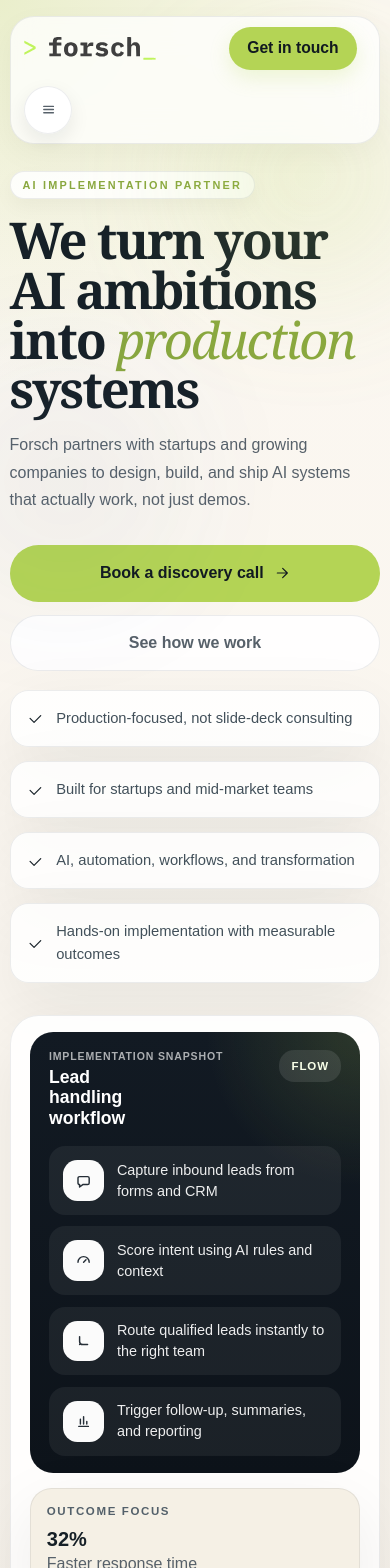
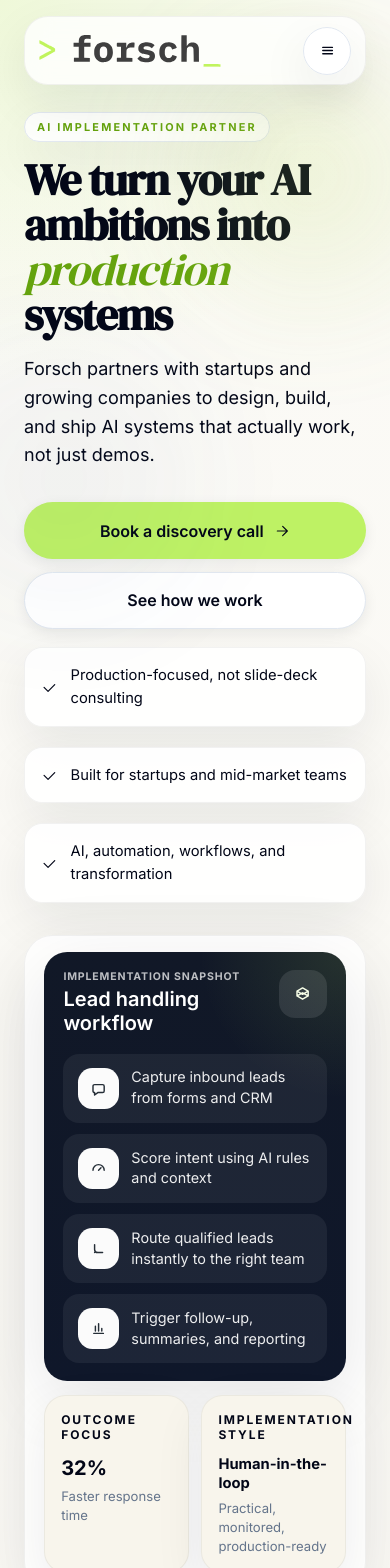
Before and after one commit to viggneshk/forsch, a Next.js app: page / in a window 390 px wide. Shown: the top 1568 px of the page. Built offline with nearby package versions, Linux system fonts and the light colour scheme.

Commit message:
Apply Forsch visual style system

```diff
--- a/app/globals.css
+++ b/app/globals.css
@@ -1,17 +1,63 @@
 :root {
-  --bg: #f6f1e7;
-  --panel: rgba(255, 255, 255, 0.82);
-  --panel-solid: #ffffff;
-  --text: #162027;
-  --muted: #57616a;
-  --border: rgba(22, 32, 39, 0.08);
-  --accent: #b4d455;
-  --accent-deep: #89a73e;
-  --night: #0f161d;
-  --shadow: 0 24px 70px rgba(15, 22, 29, 0.08);
-  --radius-lg: 2rem;
-  --radius-md: 1.4rem;
-  --container: 1180px;
+  --bg-page: #f7f5ef;
+  --bg-surface: #ffffff;
+  --bg-surface-soft: #f1f5f9;
+  --bg-dark: #0f172a;
+  --text-primary: #020617;
+  --text-body: #475569;
+  --text-muted: #64748b;
+  --text-on-dark: #ffffff;
+  --text-on-dark-muted: rgba(255, 255, 255, 0.72);
+  --border-light: #e2e8f0;
+  --border-subtle: rgba(0, 0, 0, 0.05);
+  --brand-lime: #bef264;
+  --brand-lime-hover: #d9f99d;
+  --brand-lime-text: #65a30d;
+  --brand-lime-dark: #4d7c0f;
+  --shadow-soft: 0 18px 50px rgba(15, 23, 42, 0.08);
+  --shadow-large: 0 24px 80px rgba(15, 23, 42, 0.08);
+  --shadow-dark: 0 20px 70px rgba(15, 23, 42, 0.1);
+  --radius-xl: 32px;
+  --radius-lg: 28px;
+  --radius-md: 24px;
+  --radius-sm: 20px;
+  --radius-pill: 9999px;
+  --text-hero: 72px;
+  --text-hero-mobile: 44px;
+  --text-h1: 48px;
+  --text-h2: 40px;
+  --text-h2-mobile: 30px;
+  --text-h3: 24px;
+  --text-body-lg: 20px;
+  --text-body: 16px;
+  --text-small: 14px;
+  --text-label: 12px;
+  --leading-hero: 1.02;
+  --leading-heading: 1.1;
+  --leading-body-lg: 1.6;
+  --leading-body: 1.7;
+  --leading-small: 1.5;
+  --tracking-tight: -0.03em;
+  --tracking-normal: 0;
+  --tracking-label: 0.16em;
+  --section-space-desktop: 96px;
+  --section-space-mobile: 64px;
+  --card-gap: 20px;
+  --grid-gap: 24px;
+  --container-x-desktop: 40px;
+  --container-x-tablet: 32px;
+  --container-x-mobile: 24px;
+  --container: 1280px;
+  --bg: var(--bg-page);
+  --panel: rgba(255, 255, 255, 0.9);
+  --panel-solid: var(--bg-surface);
+  --text: var(--text-primary);
+  --muted: var(--text-body);
+  --border: var(--border-subtle);
+  --accent: var(--brand-lime);
+  --accent-deep: var(--brand-lime-text);
+  --night: var(--bg-dark);
+  --shadow: var(--shadow-large);
 }
 
 * {
@@ -25,11 +71,11 @@ html {
 body {
   margin: 0;
   min-width: 320px;
-  color: var(--text);
+  color: var(--text-primary);
   background:
-    radial-gradient(circle at top left, rgba(180, 212, 85, 0.24), transparent 24rem),
-    linear-gradient(180deg, #fbf7f1 0%, var(--bg) 100%);
-  font-family: Arial, Helvetica, sans-serif;
+    radial-gradient(circle at top left, rgba(190, 242, 100, 0.2), transparent 24rem),
+    linear-gradient(180deg, #fbfaf6 0%, var(--bg-page) 100%);
+  font-family: var(--font-sans), ui-sans-serif, system-ui, -apple-system, BlinkMacSystemFont, "Segoe UI", sans-serif;
 }
 
 a {
@@ -59,7 +105,7 @@ aside {
 }
 
 .container {
-  width: min(calc(100% - 2rem), var(--container));
+  width: min(calc(100% - (var(--container-x-desktop) * 2)), var(--container));
   margin: 0 auto;
   padding: 1.5rem 0 3rem;
 }
@@ -97,17 +143,17 @@ aside {
   justify-content: space-between;
   gap: 1rem;
   margin-bottom: 3rem;
-  padding: 1rem 1.2rem;
-  border: 1px solid var(--border);
-  border-radius: 999px;
-  background: rgba(255, 255, 255, 0.76);
-  backdrop-filter: blur(16px);
-  box-shadow: 0 10px 30px rgba(15, 22, 29, 0.04);
+  padding: 0.75rem 1rem;
+  border: 1px solid var(--border-subtle);
+  border-radius: var(--radius-pill);
+  background: rgba(255, 255, 255, 0.8);
+  backdrop-filter: blur(12px);
+  box-shadow: var(--shadow-soft);
 }
 
 .logo {
   width: auto;
-  height: 1.2rem;
+  height: 2.25rem;
   object-fit: contain;
 }
 
@@ -123,11 +169,11 @@ aside {
   justify-content: center;
   width: 3rem;
   height: 3rem;
-  border: 1px solid var(--border);
-  border-radius: 999px;
+  border: 1px solid var(--border-light);
+  border-radius: var(--radius-pill);
   background: rgba(255, 255, 255, 0.96);
-  color: var(--muted);
-  box-shadow: 0 8px 20px rgba(15, 22, 29, 0.08);
+  color: var(--text-body);
+  box-shadow: var(--shadow-soft);
 }
 
 .mobile-header-cta,
@@ -148,8 +194,9 @@ aside {
   display: flex;
   align-items: center;
   gap: 1.5rem;
-  color: var(--muted);
-  font-size: 0.96rem;
+  color: var(--text-body);
+  font-size: var(--text-small);
+  font-weight: 500;
 }
 
 .desktop-nav a:hover,
@@ -162,14 +209,18 @@ aside {
   align-items: center;
   justify-content: center;
   gap: 0.65rem;
-  padding: 0.95rem 1.35rem;
-  border-radius: 999px;
+  min-height: 48px;
+  padding: 14px 24px;
+  border-radius: var(--radius-pill);
   border: 1px solid transparent;
-  font-weight: 700;
+  font-size: 14px;
+  font-weight: 600;
+  line-height: 1;
   transition:
     transform 180ms ease,
     background-color 180ms ease,
     border-color 180ms ease;
+  box-shadow: 0 4px 14px rgba(15, 23, 42, 0.08);
 }
 
 .button:hover {
@@ -177,23 +228,27 @@ aside {
 }
 
 .button-primary {
-  color: #111920;
-  background: var(--accent);
+  color: var(--text-primary);
+  background: var(--brand-lime);
 }
 
 .button-primary:hover {
-  background: #c3e367;
+  background: var(--brand-lime-hover);
 }
 
 .button-secondary {
-  color: var(--muted);
-  background: rgba(255, 255, 255, 0.88);
-  border-color: var(--border);
+  color: var(--text-body);
+  background: var(--bg-surface);
+  border-color: var(--border-light);
+}
+
+.button-secondary:hover {
+  background: #f8fafc;
 }
 
 .button-small {
-  padding: 0.7rem 1.1rem;
-  font-size: 0.92rem;
+  min-height: 48px;
+  padding: 14px 24px;
 }
 
 .icon {
@@ -208,19 +263,13 @@ aside {
   grid-template-columns: minmax(0, 1.02fr) minmax(0, 0.98fr);
 }
 
-.hero-copy h1,
-.intro-band h2,
-.section-heading h2,
-.cta-card h2 {
-  margin: 0;
-  font-family: Georgia, "Times New Roman", serif;
-  letter-spacing: -0.04em;
-}
-
 .hero-copy h1 {
   max-width: 14ch;
-  font-size: clamp(3rem, 7vw, 4.8rem);
-  line-height: 0.98;
+  margin: 0;
+  font-family: var(--font-serif), Georgia, "Times New Roman", serif;
+  font-size: clamp(3rem, 7vw, var(--text-hero));
+  line-height: var(--leading-hero);
+  letter-spacing: var(--tracking-tight);
 }
 
 .hero-copy h1 em {
@@ -234,33 +283,34 @@ aside {
   display: inline-flex;
   align-items: center;
   margin: 0 0 1.2rem;
-  color: var(--accent-deep);
+  color: var(--brand-lime-text);
   text-transform: uppercase;
-  letter-spacing: 0.16em;
-  font-size: 0.74rem;
+  letter-spacing: var(--tracking-label);
+  font-size: var(--text-label);
   font-weight: 700;
 }
 
 .eyebrow {
   padding: 0.5rem 0.8rem;
-  border: 1px solid var(--border);
-  border-radius: 999px;
+  border: 1px solid var(--border-light);
+  border-radius: var(--radius-pill);
   background: rgba(255, 255, 255, 0.86);
-  box-shadow: 0 8px 20px rgba(15, 22, 29, 0.04);
+  box-shadow: var(--shadow-soft);
 }
 
 .lead,
 .intro-band p,
 .section-heading p,
 .cta-card p {
-  color: var(--muted);
-  line-height: 1.8;
+  color: var(--text-body);
+  line-height: var(--leading-body);
 }
 
 .lead {
-  max-width: 40rem;
+  max-width: 44rem;
   margin: 1.5rem 0 0;
-  font-size: 1.125rem;
+  font-size: var(--text-body-lg);
+  line-height: var(--leading-body-lg);
 }
 
 .hero-actions {
@@ -272,7 +322,7 @@ aside {
 
 .proof-grid {
   display: grid;
-  gap: 0.9rem;
+  gap: var(--card-gap);
   margin: 2rem 0 0;
   padding: 0;
   list-style: none;
@@ -288,9 +338,9 @@ aside {
 .hero-panel,
 .stats-band,
 .cta-card {
-  border: 1px solid var(--border);
+  border: 1px solid var(--border-subtle);
   background: var(--panel);
-  box-shadow: var(--shadow);
+  box-shadow: var(--shadow-soft);
 }
 
 .proof-card {
@@ -298,7 +348,7 @@ aside {
   gap: 0.8rem;
   align-items: flex-start;
   padding: 1rem 1rem 1.05rem;
-  border-radius: 1.2rem;
+  border-radius: var(--radius-sm);
 }
 
 .proof-card svg {
@@ -309,25 +359,27 @@ aside {
 }
 
 .proof-card span {
-  color: #42505a;
+  color: var(--text-body);
   line-height: 1.55;
-  font-size: 0.95rem;
+  font-size: var(--text-small);
 }
 
 .hero-panel {
   position: relative;
   padding: 1.1rem;
-  border-radius: var(--radius-lg);
+  border-radius: var(--radius-xl);
   background: rgba(255, 255, 255, 0.88);
+  box-shadow: var(--shadow-large);
 }
 
 .hero-panel-dark {
   padding: 1.5rem;
-  border-radius: 1.6rem;
+  border-radius: var(--radius-lg);
   background:
-    radial-gradient(circle at top right, rgba(180, 212, 85, 0.16), transparent 28%),
-    linear-gradient(180deg, #121a23 0%, #0d131a 100%);
-  color: white;
+    radial-gradient(circle at top right, rgba(190, 242, 100, 0.12), transparent 28%),
+    linear-gradient(180deg, #111827 0%, var(--bg-dark) 100%);
+  color: var(--text-on-dark);
+  box-shadow: var(--shadow-dark);
 }
 
 .panel-head {
@@ -337,21 +389,27 @@ aside {
   gap: 1rem;
 }
 
+.panel-head > div {
+  flex: 1 1 auto;
+}
+
 .panel-head p,
 .metric-kicker,
 .code-label {
   margin: 0;
-  color: rgba(255, 255, 255, 0.65);
+  color: var(--text-on-dark-muted);
   text-transform: uppercase;
-  letter-spacing: 0.14em;
-  font-size: 0.72rem;
+  letter-spacing: var(--tracking-label);
+  font-size: var(--text-label);
   font-weight: 700;
 }
 
 .panel-head h2 {
   margin: 0.35rem 0 0;
-  font-size: 1.7rem;
-  line-height: 1.1;
+  font-family: var(--font-sans), ui-sans-serif, system-ui, sans-serif;
+  font-size: var(--text-h3);
+  line-height: var(--leading-heading);
+  font-weight: 600;
 }
 
 .mini-icon {
@@ -359,14 +417,12 @@ aside {
   align-items: center;
   justify-content: center;
   min-width: 3rem;
+  width: 3rem;
+  height: 3rem;
   padding: 0.7rem 0.8rem;
   border-radius: 1rem;
   background: rgba(255, 255, 255, 0.1);
   color: #f8ffe8;
-  font-size: 0.75rem;
-  font-weight: 700;
-  letter-spacing: 0.08em;
-  text-transform: uppercase;
 }
 
 .workflow-badge,
@@ -412,8 +468,8 @@ aside {
 
 .workflow-item > span:last-child {
   color: rgba(255, 255, 255, 0.92);
-  font-size: 0.96rem;
-  line-height: 1.5;
+  font-size: var(--text-body);
+  line-height: var(--leading-small);
 }
 
 .code-grid,
@@ -450,8 +506,8 @@ aside {
 
 .metric-card {
   padding: 1.2rem;
-  border-radius: 1.4rem;
-  background: #f5f0e5;
+  border-radius: var(--radius-md);
+  background: #f8f5ec;
 }
 
 .metric-card strong {
@@ -464,11 +520,11 @@ aside {
 .metric-card span {
   display: block;
   margin-top: 0.35rem;
-  color: var(--muted);
+  color: var(--text-muted);
 }
 
 .metric-kicker {
-  color: #53606a;
+  color: var(--text-body);
 }
 
 .metric-phrase {
@@ -512,7 +568,7 @@ aside {
 .intro-band,
 .section-block,
 .cta-section {
-  margin-top: 6rem;
+  margin-top: var(--section-space-desktop);
 }
 
 .intro-band {
@@ -526,8 +582,12 @@ aside {
 .intro-band h2,
 .section-heading h2,
 .cta-card h2 {
-  font-size: clamp(2rem, 4vw, 3.2rem);
-  line-height: 1.05;
+  margin: 0;
+  font-family: var(--font-sans), ui-sans-serif, system-ui, sans-serif;
+  font-size: clamp(2rem, 4vw, var(--text-h2));
+  line-height: var(--leading-heading);
+  letter-spacing: var(--tracking-tight);
+  font-weight: 600;
 }
 
 .services-grid {
@@ -544,29 +604,31 @@ aside {
 
 .info-card,
 .use-case-card {
-  border-radius: 1.6rem;
+  border-radius: var(--radius-lg);
   padding: 1.5rem;
 }
 
 .info-card h3,
 .use-case-card {
   margin: 1rem 0 0;
-  font-size: 1.2rem;
-  line-height: 1.3;
+  font-size: var(--text-h3);
+  line-height: 1.25;
+  font-weight: 600;
 }
 
 .info-card p {
   margin: 0.8rem 0 0;
-  color: var(--muted);
-  line-height: 1.75;
+  color: var(--text-body);
+  line-height: var(--leading-body);
 }
 
 .step-number {
   margin: 0;
-  color: var(--accent-deep);
-  font-family: Georgia, "Times New Roman", serif;
+  color: var(--brand-lime-dark);
+  font-family: var(--font-sans), ui-sans-serif, system-ui, sans-serif;
   font-size: 2.2rem;
   line-height: 1;
+  font-weight: 500;
 }
 
 .section-heading {
@@ -584,15 +646,16 @@ aside {
 .cta-card {
   padding: 3rem 2rem;
   text-align: center;
-  color: white;
+  color: var(--text-on-dark);
   background:
-    radial-gradient(circle at top center, rgba(180, 212, 85, 0.18), transparent 30%),
-    linear-gradient(180deg, #121922 0%, #0e141a 100%);
+    radial-gradient(circle at top center, rgba(190, 242, 100, 0.18), transparent 30%),
+    linear-gradient(180deg, #121922 0%, var(--bg-dark) 100%);
+  box-shadow: var(--shadow-dark);
 }
 
 .cta-card .section-tag,
 .cta-card p {
-  color: rgba(255, 255, 255, 0.75);
+  color: var(--text-on-dark-muted);
 }
 
 .cta-card .button {
@@ -616,7 +679,7 @@ aside {
   padding: 2rem 0 0;
   margin-top: 2.5rem;
   border-top: 1px solid var(--border);
-  color: var(--muted);
+  color: var(--text-muted);
 }
 
 .site-footer div {
@@ -647,7 +710,7 @@ aside {
 
 @media (max-width: 760px) {
   .container {
-    width: min(calc(100% - 1.2rem), var(--container));
+    width: min(calc(100% - (var(--container-x-mobile) * 2)), var(--container));
     padding-top: 1rem;
   }
 
@@ -663,12 +726,7 @@ aside {
   }
 
   .logo {
-    height: 1.45rem;
-  }
-
-  .brand {
-    min-width: 0;
-    max-width: calc(100% - 4rem);
+    height: 2rem;
   }
 
   .desktop-nav {
@@ -677,22 +735,6 @@ aside {
 
   .site-header > .button {
     display: none;
-  }
-
-  .mobile-header-cta {
-    display: inline-flex;
-    align-items: center;
-    justify-content: center;
-    min-height: 2.7rem;
-    padding: 0.75rem 1.15rem;
-    border-radius: 999px;
-    background: var(--accent);
-    color: #111920;
-    font-size: 0.98rem;
-    font-weight: 700;
-    margin-left: auto;
-    margin-right: 0.55rem;
-    box-shadow: 0 8px 20px rgba(180, 212, 85, 0.22);
   }
 
   .mobile-menu-button {
@@ -737,15 +779,14 @@ aside {
   .services-grid,
   .process-grid,
   .use-case-grid,
-  .metric-grid,
   .code-grid {
     grid-template-columns: 1fr;
   }
 
   .hero-copy h1 {
     max-width: 100%;
-    font-size: clamp(2.8rem, 13vw, 3.95rem);
-    line-height: 0.98;
+    font-size: var(--text-hero-mobile, 44px);
+    line-height: var(--leading-hero);
   }
 
   .hero-copy {
@@ -761,8 +802,8 @@ aside {
 
   .lead {
     margin-top: 1.1rem;
-    font-size: 1rem;
-    line-height: 1.7;
+    font-size: 18px;
+    line-height: var(--leading-body-lg);
   }
 
   .hero-actions {
@@ -777,6 +818,10 @@ aside {
 
   .proof-grid {
     margin-top: 1.15rem;
+  }
+
+  .proof-grid li:nth-child(4) {
+    display: none;
   }
 
   .proof-card {
@@ -800,9 +845,9 @@ aside {
   }
 
   .panel-head h2 {
-    font-size: 1.1rem;
-    line-height: 1.15;
-    max-width: 11ch;
+    font-size: 20px;
+    line-height: 1.18;
+    max-width: none;
   }
 
   .panel-head p {
@@ -811,10 +856,11 @@ aside {
   }
 
   .mini-icon {
-    min-width: 2.9rem;
-    padding: 0.65rem 0.75rem;
-    border-radius: 0.95rem;
-    font-size: 0.72rem;
+    min-width: 3rem;
+    width: 3rem;
+    height: 3rem;
+    padding: 0;
+    border-radius: 1rem;
   }
 
   .workflow-list {
@@ -855,6 +901,7 @@ aside {
   .metric-grid {
     margin-top: 0.9rem;
     gap: 0.8rem;
+    grid-template-columns: repeat(2, minmax(0, 1fr));
   }
 
   .metric-card {
@@ -864,11 +911,17 @@ aside {
 
   .metric-card strong {
     margin-top: 0.8rem;
-    font-size: 1.25rem;
+    font-size: 20px;
+    line-height: 1.3;
   }
 
   .metric-card strong.metric-phrase {
-    font-size: 0.95rem !important;
+    font-size: 0.92rem !important;
+  }
+
+  .metric-card span {
+    font-size: 0.82rem;
+    line-height: 1.45;
   }
 
   .stats-band {
@@ -895,7 +948,7 @@ aside {
   .intro-band,
   .section-block,
   .cta-section {
-    margin-top: 2.6rem;
+    margin-top: var(--section-space-mobile);
   }
 
   .intro-band {
@@ -906,8 +959,8 @@ aside {
   .intro-band h2,
   .section-heading h2,
   .cta-card h2 {
-    font-size: clamp(2.1rem, 11vw, 3rem);
-    line-height: 1.03;
+    font-size: 30px;
+    line-height: var(--leading-heading);
   }
 
   .section-heading p,
--- a/app/layout.js
+++ b/app/layout.js
@@ -1,4 +1,16 @@
+import { DM_Serif_Display, Inter } from "next/font/google";
 import "./globals.css";
+
+const inter = Inter({
+  subsets: ["latin"],
+  variable: "--font-sans"
+});
+
+const dmSerif = DM_Serif_Display({
+  subsets: ["latin"],
+  weight: "400",
+  variable: "--font-serif"
+});
 
 export const metadata = {
   metadataBase: new URL("https://forsch.io"),
@@ -52,7 +64,7 @@ export const metadata = {
 export default function RootLayout({ children }) {
   return (
     <html lang="en">
-      <body>{children}</body>
+      <body className={`${inter.variable} ${dmSerif.variable}`}>{children}</body>
     </html>
   );
 }
--- a/app/page.js
+++ b/app/page.js
@@ -143,6 +143,21 @@ function CloseIcon() {
         fill="none"
         stroke="currentColor"
         strokeLinecap="round"
+        strokeWidth="1.8"
+      />
+    </svg>
+  );
+}
+
+function StackIcon() {
+  return (
+    <svg viewBox="0 0 24 24" aria-hidden="true" className="service-icon">
+      <path
+        d="M12 5 19 9l-7 4-7-4 7-4Zm0 6 7 4-7 4-7-4 7-4Zm7-2v6M5 9v6"
+        fill="none"
+        stroke="currentColor"
+        strokeLinecap="round"
+        strokeLinejoin="round"
         strokeWidth="1.8"
       />
     </svg>
@@ -333,7 +348,9 @@ export default function HomePage() {
                   <p>Implementation snapshot</p>
                   <h2>Lead handling workflow</h2>
                 </div>
-                <span className="mini-icon">Flow</span>
+                <span className="mini-icon" aria-label="Workflow layers">
+                  <StackIcon />
+                </span>
               </div>
 
               <div className="workflow-list">
```
